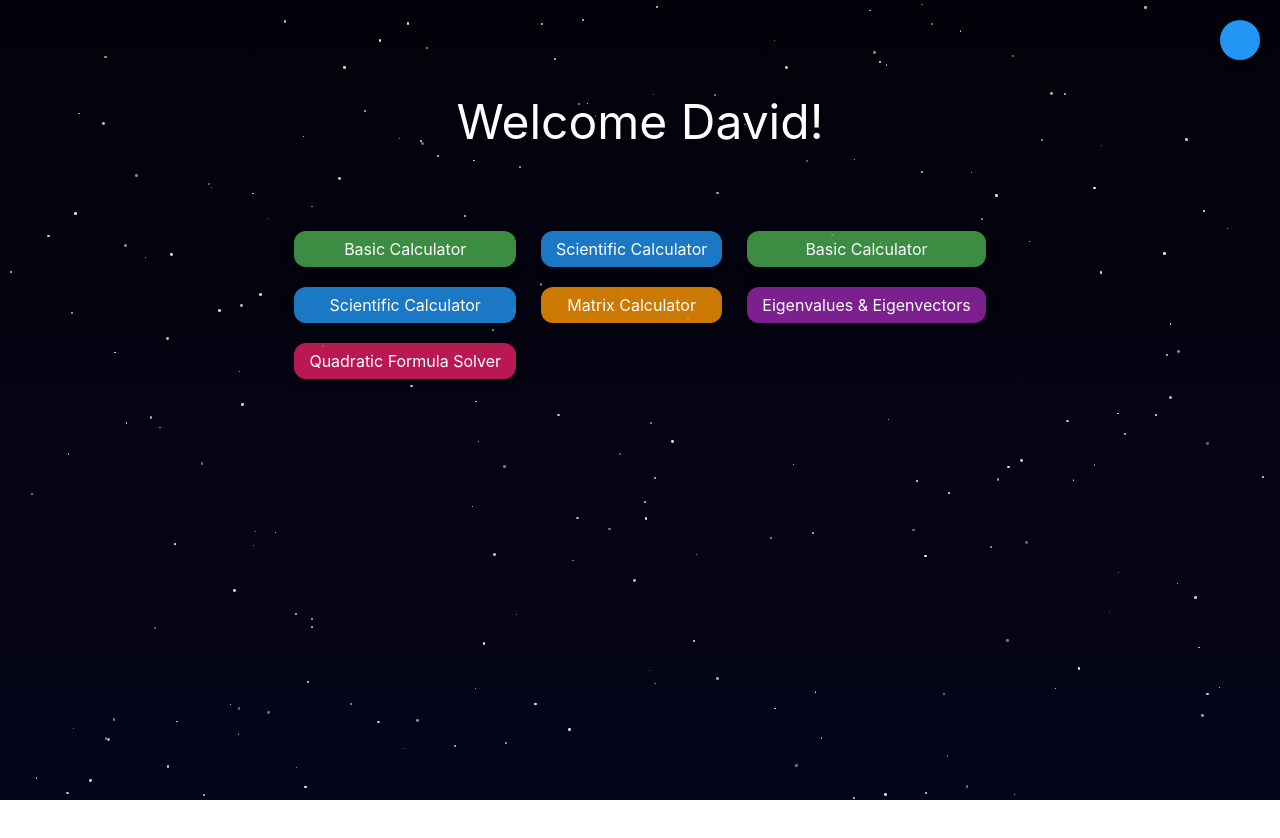
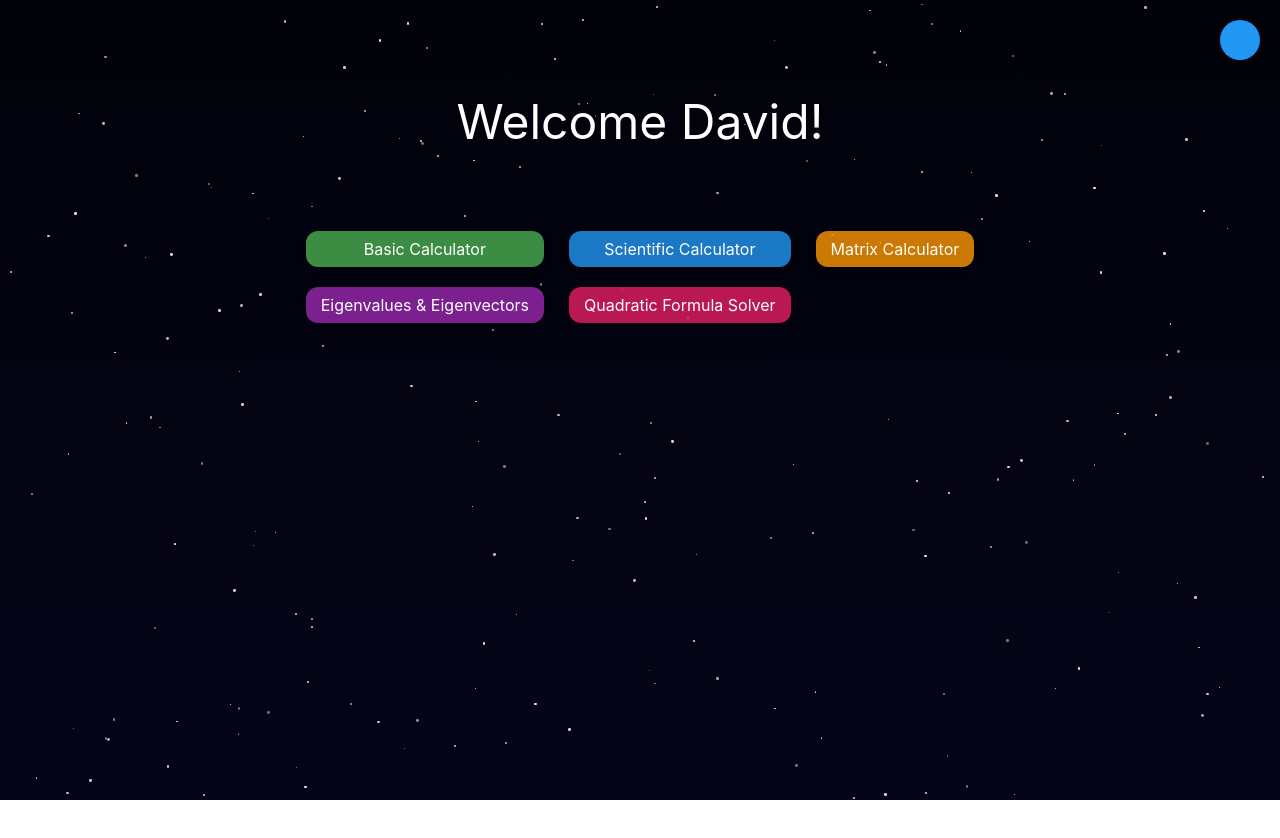
Before and after one commit to UnkowwnPhysics/Calculator, a React (Vite) app: page /dashboard in a window 1280 px wide. Shown: the top 838 px of the page. Built offline with nearby package versions, Linux system fonts and the light colour scheme.

Commit message:
Update Dashboard.tsx

```diff
--- a/src/assets/components/Dashboard.tsx
+++ b/src/assets/components/Dashboard.tsx
@@ -7,16 +7,6 @@ const Dashboard: React.FC = () => {
   const [menuOpen, setMenuOpen] = useState(false);
 
   const features = [
-    {
-      title: "Basic Calculator",
-      color: "rgba(76, 175, 80, 0.8)",
-      path: "/basic-calculator"
-    },
-    {
-      title: "Scientific Calculator",
-      color: "rgba(33, 150, 243, 0.8)",
-      path: "/scientific-calculator"
-    },
     {
       title: "Basic Calculator",
       color: "rgba(76, 175, 80, 0.8)",
@@ -90,4 +80,5 @@ const Dashboard: React.FC = () => {
   );
 };
 
+
 export default Dashboard;
```
